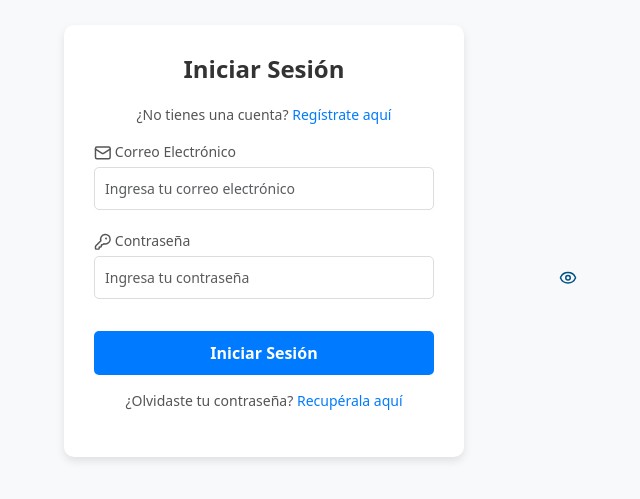
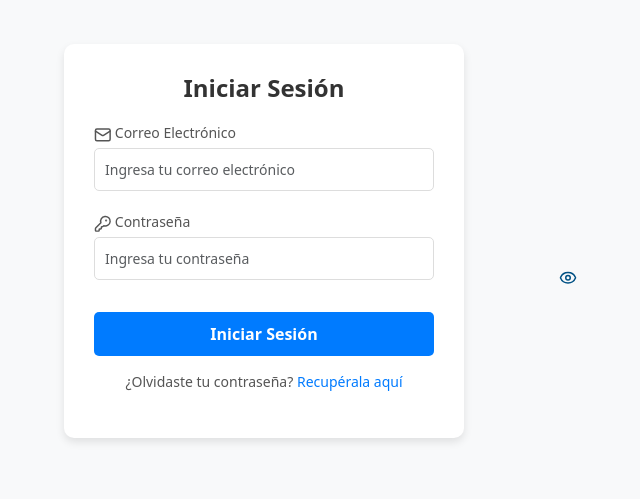
Before and after one commit to isramartin/flyFishing-holbox-front, a React (Vite) app: page /login in a window 1280 px wide. Shown: the part 159-658 px from the top of the page, without its empty margins (376-1016 px from the left). Built offline with nearby package versions, Linux system fonts and the light colour scheme.

Commit message:
feat stylos

```diff
--- a/src/components/login.jsx
+++ b/src/components/login.jsx
@@ -36,9 +36,9 @@ const LoginForm = () => {
     <div className="login-container">
       <div className="login-card">
         <h2 className="login-title">Iniciar Sesión</h2>
-        <p className="forgot-password">
+        {/* <p className="forgot-password">
             ¿No tienes una cuenta? <a href="/register">Regístrate aquí</a>
-          </p>
+          </p> */}
         <form className="login-form" onSubmit={handleSubmit}>
           {/* Campo de Email */}
           <div className="form-group">
@@ -89,7 +89,7 @@ const LoginForm = () => {
 
           {/* Enlace para recuperar contraseña */}
           <p className="forgot-password">
-            ¿Olvidaste tu contraseña? <a href="/recover">Recupérala aquí</a>
+            ¿Olvidaste tu contraseña? <a href="/register">Recupérala aquí</a>
           </p>
 
         </form>
--- a/src/components/menu.jsx
+++ b/src/components/menu.jsx
@@ -62,7 +62,6 @@ const Menu = () => {
     { path: '/reseña', label: 'Reseñas', roles: ['user','guest'] },
     { path: '/admin/reservaciones', label: 'Admin Panel', roles: ['admin'] }, // Solo para admin
     { path: '/login', label: 'Login', roles: ['guest'] }, // Solo para invitados
-    { path: '/register', label: 'Login', roles: ['guest'] },
   ];
 
   // Filtra las opciones del menú según el rol del usuario
```
